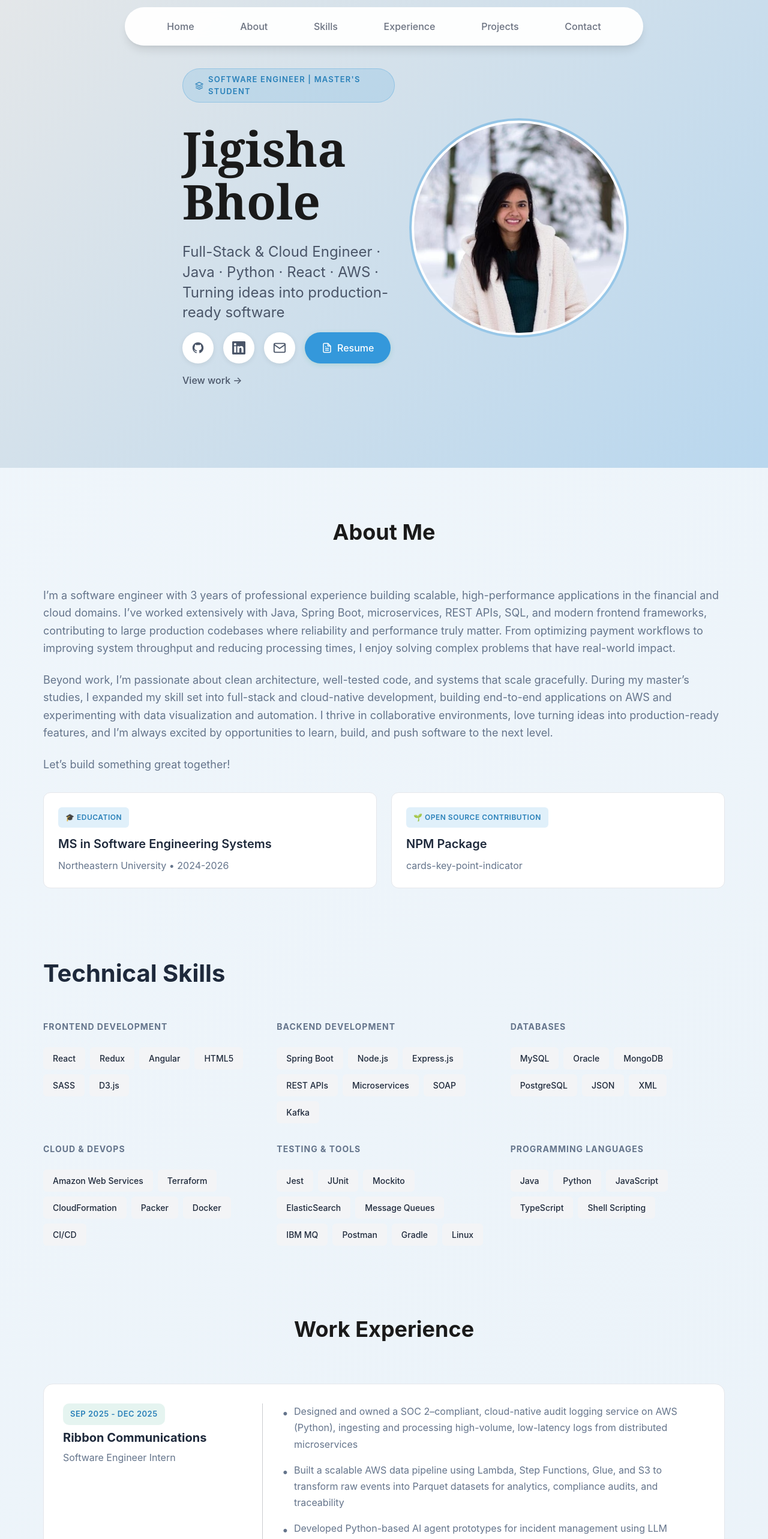
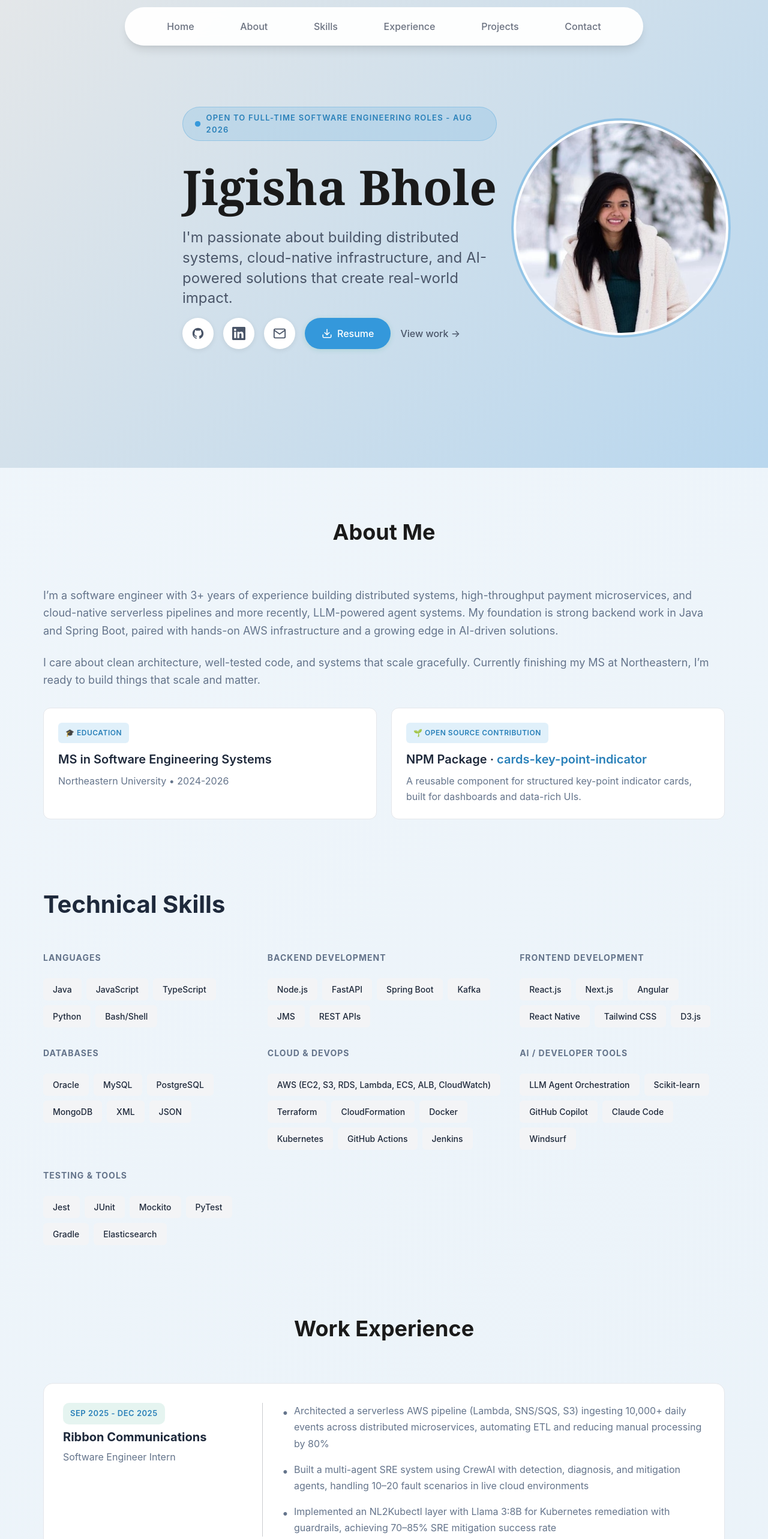
Before and after one commit to JigishaB123/portfolio, a React (Create React App) app: page / in a window 1280 px wide. Shown: the part 20-2586 px from the top of the page at 60% size. Built offline with nearby package versions, Linux system fonts and the light colour scheme.

Commit message:
latest update in experience and project section

```diff
--- a/src/components/sections/About/About.jsx
+++ b/src/components/sections/About/About.jsx
@@ -32,10 +32,15 @@ const About = ({ isVisible }) => {
               <div className="about__highlight-badge about__highlight-badge--opensource">
                 🌱 OPEN SOURCE CONTRIBUTION
               </div>
-              <h3 className="about__highlight-title">NPM Package</h3>
-              <a href="https://www.npmjs.com/package/cards-key-point-indicator" className="about__highlight-subtitle">
-                cards-key-point-indicator
-              </a>
+              <h3 className="about__highlight-title">
+                NPM Package ·{' '}
+                <a href="https://www.npmjs.com/package/cards-key-point-indicator" className="about__highlight-link">
+                  cards-key-point-indicator
+                </a>
+              </h3>
+              <p className="about__highlight-subtitle">
+              A reusable component for structured key-point indicator cards, built for dashboards and data-rich UIs.
+              </p>
             </div>
           </div>
           </div>
--- a/src/components/sections/About/About.scss
+++ b/src/components/sections/About/About.scss
@@ -96,6 +96,16 @@
 
     @include respond-below(sm) {
       font-size: $font-lg;
+    }
+  }
+
+  &__highlight-link {
+    color: #2980b9;
+    text-decoration: none;
+    white-space: nowrap;
+
+    &:hover {
+      text-decoration: underline;
     }
   }
 
--- a/src/components/sections/Hero/Hero.jsx
+++ b/src/components/sections/Hero/Hero.jsx
@@ -8,11 +8,7 @@ const Hero = ({ isVisible }) => {
     <div id="home" className="profile-container">
       <div className="content-section">
         <div className="badge">
-          <svg className="icon" viewBox="0 0 24 24" fill="none" stroke="currentColor" strokeWidth="2">
-            <path d="M12 2L2 7l10 5 10-5-10-5z"/>
-            <path d="M2 17l10 5 10-5"/>
-            <path d="M2 12l10 5 10-5"/>
-          </svg>
+          <span className="status-dot" aria-hidden="true"></span>
           {personalInfo.title.toUpperCase()}
         </div>
 
@@ -65,9 +61,10 @@ const Hero = ({ isVisible }) => {
             <a href="/Jigisha-Resume.pdf" download
               className="resume-button"
             >
-            <svg viewBox="0 0 24 24" fill="none" stroke="currentColor" strokeWidth="2">
-              <path d="M14 2H6a2 2 0 00-2 2v16a2 2 0 002 2h12a2 2 0 002-2V8z"/>
-              <path d="M14 2v6h6M16 13H8M16 17H8M10 9H8"/>
+            <svg viewBox="0 0 24 24" fill="none" stroke="currentColor" strokeWidth="2" strokeLinecap="round" strokeLinejoin="round">
+              <path d="M21 15v4a2 2 0 01-2 2H5a2 2 0 01-2-2v-4"/>
+              <path d="M7 10l5 5 5-5"/>
+              <path d="M12 15V3"/>
             </svg>
             Resume
           </a>
--- a/src/components/sections/Hero/Hero.scss
+++ b/src/components/sections/Hero/Hero.scss
@@ -31,7 +31,7 @@
 .badge {
   display: inline-flex;
   align-items: center;
-  gap: 0.5rem;
+  gap: 0.6rem;
   padding: 0.5rem 1.25rem;
   background: rgba(52, 152, 219, 0.15);
   border: 1.5px solid rgba(52, 152, 219, 0.3);
@@ -42,9 +42,34 @@
   letter-spacing: 1.2px;
   margin-bottom: 2rem;
 
-  .icon {
-    width: 16px;
-    height: 16px;
+  .status-dot {
+    width: 9px;
+    height: 9px;
+    border-radius: 50%;
+    background: #3498db;
+    flex-shrink: 0;
+    animation: status-pulse 1.6s ease-in-out infinite;
+  }
+}
+
+@keyframes status-pulse {
+  0% {
+    box-shadow: 0 0 0 0 rgba(52, 152, 219, 0.6);
+    opacity: 1;
+  }
+  70% {
+    box-shadow: 0 0 0 7px rgba(52, 152, 219, 0);
+    opacity: 0.7;
+  }
+  100% {
+    box-shadow: 0 0 0 0 rgba(52, 152, 219, 0);
+    opacity: 1;
+  }
+}
+
+@media (prefers-reduced-motion: reduce) {
+  .badge .status-dot {
+    animation: none;
   }
 }
 
@@ -55,6 +80,7 @@
   margin: 0 0 1.5rem 0;
   line-height: 1.1;
   font-family: 'Georgia', serif;
+  white-space: nowrap;
 
   @media (max-width: 768px) {
     font-size: 3.5rem;
--- a/src/components/sections/Projects/Projects.jsx
+++ b/src/components/sections/Projects/Projects.jsx
@@ -32,6 +32,30 @@ const Projects = ({ isVisible }) => {
     setCurrentIndex((prev) => Math.max(prev - 1, 0));
   };
 
+  // Swipe support for touch devices (mobile)
+  const [touchStart, setTouchStart] = useState(null);
+  const [touchEnd, setTouchEnd] = useState(null);
+  const minSwipeDistance = 50;
+
+  const onTouchStart = (e) => {
+    setTouchEnd(null);
+    setTouchStart(e.targetTouches[0].clientX);
+  };
+
+  const onTouchMove = (e) => {
+    setTouchEnd(e.targetTouches[0].clientX);
+  };
+
+  const onTouchEnd = () => {
+    if (touchStart === null || touchEnd === null) return;
+    const distance = touchStart - touchEnd;
+    if (distance > minSwipeDistance) {
+      nextProjects();
+    } else if (distance < -minSwipeDistance) {
+      prevProjects();
+    }
+  };
+
   const visibleProjects = projects.slice(currentIndex, currentIndex + cardsPerView);
 
   return (
@@ -55,7 +79,12 @@ const Projects = ({ isVisible }) => {
               <ChevronLeft size={24} />
             </button>
 
-            <div className="projects-modern__grid">
+            <div
+              className="projects-modern__grid"
+              onTouchStart={onTouchStart}
+              onTouchMove={onTouchMove}
+              onTouchEnd={onTouchEnd}
+            >
               {visibleProjects.map((project) => (
                 <div
                   key={project.id}
--- a/src/components/sections/Projects/Projects.scss
+++ b/src/components/sections/Projects/Projects.scss
@@ -341,14 +341,9 @@
       cursor: not-allowed;
     }
 
+    // Hide prev/next buttons on mobile — swipe is used instead
     @include respond-below(md) {
-      width: 48px;
-      height: 48px;
-
-      svg {
-        width: 20px;
-        height: 20px;
-      }
+      display: none;
     }
   }
 
--- a/src/components/sections/Skills/Skills.jsx
+++ b/src/components/sections/Skills/Skills.jsx
@@ -7,11 +7,12 @@ const Skills = ({ isVisible }) => {
 
       // Category titles
       const categoryTitles = {
-        programming: 'Programming Languages',
+        programming: 'Languages',
+        backend: 'Backend Development',
         frontend: 'Frontend Development',
-        backend: 'Backend Development',
         databases: 'Databases',
         cloud: 'Cloud & DevOps',
+        ai: 'AI / Developer Tools',
         tools: 'Testing & Tools',
       };
 
--- a/src/data/experience.js
+++ b/src/data/experience.js
@@ -6,11 +6,11 @@ export const experience = [
       period: "Sep 2025 - Dec 2025",
       location: "USA",
       responsibilities: [
-        "Designed and owned a SOC 2–compliant, cloud-native audit logging service on AWS (Python), ingesting and processing high-volume, low-latency logs from distributed microservices",
-        "Built a scalable AWS data pipeline using Lambda, Step Functions, Glue, and S3 to transform raw events into Parquet datasets for analytics, compliance audits, and traceability",
-        "Developed Python-based AI agent prototypes for incident management using LLM orchestration and structured prompts to automate fault detection, root cause analysis, and mitigation across distributed services"
+        "Architected a serverless AWS pipeline (Lambda, SNS/SQS, S3) ingesting 10,000+ daily events across distributed microservices, automating ETL and reducing manual processing by 80%",
+        "Built a multi-agent SRE system using CrewAI with detection, diagnosis, and mitigation agents, handling 10–20 fault scenarios in live cloud environments",
+        "Implemented an NL2Kubectl layer with Llama 3:8B for Kubernetes remediation with guardrails, achieving 70–85% SRE mitigation success rate"
       ],
-      tech: ["Python", "Amazon Web Services(Lambda, ECS, Step Functions, S3)", "CloudFirmation", "CI/CD"]
+      tech: ["Python", "Amazon Web Services(Lambda, ECS, Step Functions, S3)", "CloudFormation", "CI/CD"]
     },
     {
       id: 2,
@@ -19,10 +19,10 @@ export const experience = [
       period: "Aug 2023 - Feb 2024",
       location: "India",
       responsibilities: [
-        "Developed and optimized 8+ Java/Spring Boot payment workflows in a distributed microservices architecture, ensuring CHIPS and Federal Reserve compliance while improving transaction efficiency and reliability at high volumes",
-        "Led ISO 20022 migration for Fed payments by designing new data schemas, adding mandatory payment fields, and implementing workflow logic to ensure seamless processing and system consistency",
-        "Modernized a monolithic payment system into scalable microservices using Kafka-based event-driven architecture, enabling real-time mass payments and reducing batch wait times and processing delays by 35–50%",
-        "Collaborated with product, client stakeholders, and operations teams to diagnose and resolve high-severity production issues"
+        "Developed end-to-end Java/Spring Boot payment workflows with MQ-based routing, processing 5M+ daily transactions at sub-millisecond latency",
+        "Migrated a legacy batch payment processor to an event-driven Kafka microservices architecture, eliminating end-of-day batch delays",
+        "Built full-stack liquidity dashboards in Angular and Spring Boot with role-based access control for real-time fund position visibility",
+        "Optimized SQL stored procedures via query restructuring and partitioning, reducing execution time by 80% and unblocking a high-priority client delivery"
       ],
       tech: ["Java", "SpringBoot", "Microservices", "Kafka", "IBM MQ", "JUnit", "SQL"]
     },
@@ -33,10 +33,9 @@ export const experience = [
       period: "Aug 2020 - Aug 2023",
       location: "India",
       responsibilities: [
-        "Led and mentored a team of 6 developers through code reviews, technical guidance, and issue resolution, improving delivery quality and development consistency",
-        "Maintained and optimized large-scale Java and Angular based financial systems handling high-volume transactional data, ensuring reliability and performance in production environments",
-        "Designed and maintained client-specific product workflows, collaborating with stakeholders to deliver reliable production features while managing builds with Git and Gradle in an Agile environment",
-        "Optimized SQL queries and stored procedures over multi-million row datasets to support real-time liquidity monitoring and operational dashboards"
+        "Optimized Spring Boot microservices and Oracle SQL across 25M+ records, reducing response time by 45% via index restructuring and service-level caching",
+        "Led root cause analysis on production incidents across distributed services, reducing recurring defects by 40% and cutting on-call escalation volume",
+        "Automated CI/CD pipelines with Jenkins and Git, enabling zero-downtime deployments across multiple client environments",
       ],
       tech: ["Java", "SpringBoot", "Angular", "SQL"]
     }
--- a/src/data/personalInfo.js
+++ b/src/data/personalInfo.js
@@ -1,8 +1,8 @@
 export const personalInfo = {
     name: "Jigisha Bhole",
-    title: "Software Engineer | Master's Student",
-    subtitle: "Full-Stack & Cloud Engineer · Java · Python · React · AWS · Turning ideas into production-ready software",
-    email: "bhole.j@northeastern.edu",
+    title: "Open to full-time Software Engineering roles - Aug 2026",
+    subtitle: "I'm passionate about building distributed systems, cloud-native infrastructure, and AI-powered solutions that create real-world impact.",
+    email: "bholejigisha97@gmail.com",
     location: "Boston, MA",
 
     social: {
@@ -11,8 +11,7 @@ export const personalInfo = {
     },
 
     bio: [
-      "I’m a software engineer with 3 years of professional experience building scalable, high-performance applications in the financial and cloud domains. I’ve worked extensively with Java, Spring Boot, microservices, REST APIs, SQL, and modern frontend frameworks, contributing to large production codebases where reliability and performance truly matter. From optimizing payment workflows to improving system throughput and reducing processing times, I enjoy solving complex problems that have real-world impact.",
-      "Beyond work, I’m passionate about clean architecture, well-tested code, and systems that scale gracefully. During my master’s studies, I expanded my skill set into full-stack and cloud-native development, building end-to-end applications on AWS and experimenting with data visualization and automation. I thrive in collaborative environments, love turning ideas into production-ready features, and I’m always excited by opportunities to learn, build, and push software to the next level.",
-      "Let’s build something great together!"
+      "I’m a software engineer with 3+ years of experience building distributed systems, high-throughput payment microservices, and cloud-native serverless pipelines and more recently, LLM-powered agent systems. My foundation is strong backend work in Java and Spring Boot, paired with hands-on AWS infrastructure and a growing edge in AI-driven solutions.",
+      "I care about clean architecture, well-tested code, and systems that scale gracefully. Currently finishing my MS at Northeastern, I’m ready to build things that scale and matter."
     ]
   };
--- a/src/data/projects.js
+++ b/src/data/projects.js
@@ -17,7 +17,7 @@ export const projects = [
         "Built a full-stack mobile app with a React Native frontend, Node.js REST API, and Python FastAPI microservice — uses GPT-4.1-mini vision to identify fridge ingredients from photos and generates personalized recipes with in-app Walmart grocery ordering for missing items"
       ],
       tech: ["React Native", "Expo", "Node.js", "Python", "FastAPI", "Firebase", "AWS S3", "OpenAI"],
-      year: "2025"
+      year: "2026"
     },
     {
       id: 3,
--- a/src/data/skills.js
+++ b/src/data/skills.js
@@ -1,22 +1,29 @@
 export const skills = {
-    frontend: [
-      "React", "Redux", "Angular", "HTML5", "SASS", "D3.js"
+    programming: [
+      "Java", "JavaScript", "TypeScript", "Python", "Bash/Shell"
     ],
 
     backend: [
-      "Spring Boot", "Node.js", "Express.js", "REST APIs",  "Microservices", "SOAP", "Kafka"
+      "Node.js", "FastAPI", "Spring Boot", "Kafka", "JMS", "REST APIs"
+    ],
+
+    frontend: [
+      "React.js", "Next.js", "Angular", "React Native", "Tailwind CSS", "D3.js"
     ],
 
     databases: [
-      "MySQL", "Oracle", "MongoDB", "PostgreSQL", "JSON", "XML"
+      "Oracle", "MySQL", "PostgreSQL", "MongoDB", "XML", "JSON"
     ],
+
     cloud: [
-      "Amazon Web Services", "Terraform", "CloudFormation", "Packer", "Docker", "CI/CD"
+      "AWS (EC2, S3, RDS, Lambda, ECS, ALB, CloudWatch)", "Terraform", "CloudFormation", "Docker", "Kubernetes", "GitHub Actions", "Jenkins"
     ],
+
+    ai: [
+      "LLM Agent Orchestration", "Scikit-learn", "GitHub Copilot", "Claude Code", "Windsurf"
+    ],
+
     tools: [
-      "Jest", "JUnit", "Mockito", "ElasticSearch", "Message Queues", "IBM MQ", "Postman", "Gradle", "Linux"
-    ],
-    programming: [
-      "Java", "Python", "JavaScript", "TypeScript", "Shell Scripting"
+      "Jest", "JUnit", "Mockito", "PyTest", "Gradle", "Elasticsearch"
     ]
   };
```
Also changed, not shown: 1 other file (tests, documents, lock files or other folders).
